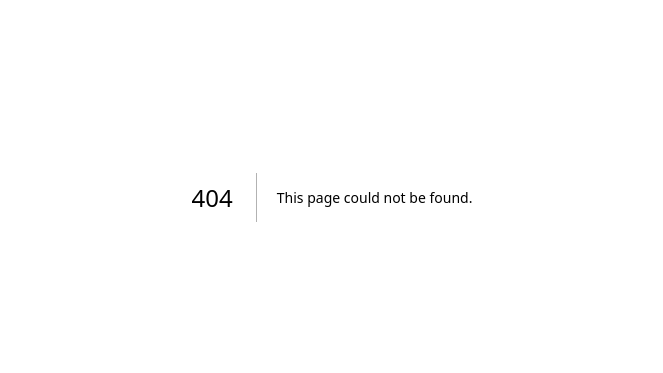
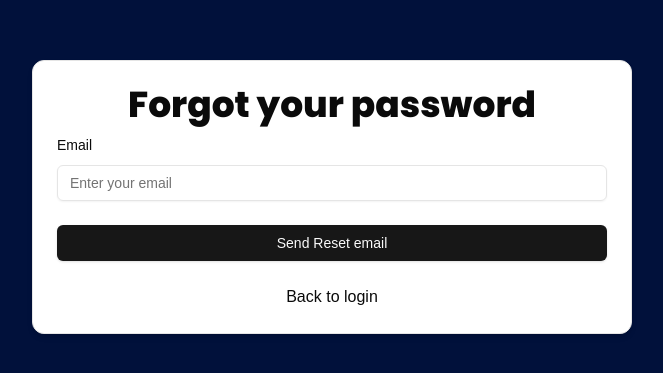
Before and after one commit to femiabimbola/Next-Auth-v5, a Next.js app: page /auth/reset in a window 1280 px wide. Before the commit this address had no page. Shown: the part 203-576 px from the top of the page, without its empty margins (308-971 px from the left). Built offline with nearby package versions, Linux system fonts and the light colour scheme.

Commit message:
reset frontend

```diff
--- /dev/null
+++ b/app/auth/reset/page.tsx
@@ -0,0 +1,7 @@
+import ResetPassword from "@/components/reset-password";
+
+const ResetPage = () => {
+  return <ResetPassword />;
+};
+
+export default ResetPage;
--- a/components/login-form.tsx
+++ b/components/login-form.tsx
@@ -14,6 +14,7 @@ import axios from "axios";
 import { useEffect, useState, useTransition } from "react";
 import { useRouter, useSearchParams } from "next/navigation";
 import { useSession, SessionProvider } from "next-auth/react";
+import Link from "next/link";
 
 export const LoginForm = () => {
   // Setting the state
@@ -111,6 +112,14 @@ export const LoginForm = () => {
         <FormError message={error} />
         <FormSuccess message={success} />
         <Button
+          size="lg"
+          variant={"link"}
+          asChild
+          className="px-0"
+        >
+          <Link href={"/auth/reset"}>Forgot Password</Link>
+        </Button>
+        <Button
           type="submit"
           className="w-full py-6 bg-[#01113B]"
           disabled={isPending}
--- a/components/new-verification-form.tsx
+++ b/components/new-verification-form.tsx
@@ -22,11 +22,16 @@ export const NewVerificationForm = () => {
       return;
     }
 
-    await axios.get("/api/new-verification/", { params: { token } }).then((response: any) => {
-      setSuccess(response.data.success);
-      setError(response.data.error);
-      router.push("/settings");
-    });
+    await axios
+      .get("/api/new-verification/", { params: { token } })
+      .then((response: any) => {
+        setSuccess(response.data.success);
+        setError(response.data.error);
+        router.push("/settings");
+      })
+      .catch(() => {
+        setError("something went wrong");
+      });
   }, [token]);
 
   useEffect(() => {
--- /dev/null
+++ b/components/reset-password.tsx
@@ -0,0 +1,71 @@
+"use client";
+
+import { Input } from "@/components/ui/input";
+import { Button } from "@/components/ui/button";
+import FormError from "@/components/form-error";
+import FormSuccess from "@/components/form-success";
+import { zodResolver } from "@hookform/resolvers/zod";
+import { useForm } from "react-hook-form";
+import { Form, FormControl, FormField, FormItem, FormLabel, FormMessage } from "@/components/ui/form";
+import { useState, useTransition } from "react";
+import { CardWrapper } from "./card-wrapper";
+import { ResetSchema } from "@/schemas";
+import * as z from "zod";
+
+const ResetPassword = () => {
+  const [error, setError] = useState<string | undefined>("");
+  const [success, setSuccess] = useState<string | undefined>("");
+  const [isPending, startTransition] = useTransition();
+
+  const form = useForm<z.infer<typeof ResetSchema>>({
+    resolver: zodResolver(ResetSchema),
+    defaultValues: { email: "" },
+  });
+
+  return (
+    <CardWrapper
+      headerLabel="Forgot your password"
+      backButtonLabel="Back to login"
+      backButtonHref="/auth/login"
+    >
+      <Form {...form}>
+        <form
+          // onSubmit={form.handleSubmit(onSubmit)}
+          className="space-y-6"
+        >
+          <div className="space-y-4">
+            <FormField
+              control={form.control}
+              name="email"
+              render={({ field }) => (
+                <FormItem>
+                  <FormLabel>Email</FormLabel>
+                  <FormControl>
+                    <Input
+                      {...field}
+                      disabled={isPending}
+                      placeholder="Enter your email"
+                      type="email"
+                    />
+                  </FormControl>
+                  <FormMessage />
+                </FormItem>
+              )}
+            />
+          </div>
+          <FormError message={error} />
+          <FormSuccess message={success} />
+          <Button
+            type="submit"
+            className="w-full"
+            disabled={isPending}
+          >
+            Send Reset email
+          </Button>
+        </form>
+      </Form>
+    </CardWrapper>
+  );
+};
+
+export default ResetPassword;
--- a/routes.ts
+++ b/routes.ts
@@ -11,7 +11,7 @@ export const publicRoutes = ["/", "/auth/new-verification"];
  * These routes will redirect logged in users to /settings
  * @type{string[]}
  */
-export const authRoutes = ["/auth/login", "/auth/register", "/auth/error"];
+export const authRoutes = ["/auth/login", "/auth/register", "/auth/error", "/auth/reset"];
 
 /**
  * The prefix for API authentication.
--- a/schemas/index.ts
+++ b/schemas/index.ts
@@ -11,3 +11,9 @@ export const RegisterSchema = z.object({
   password: z.string().min(6, { message: "Password is required" }),
   name: z.string().min(1, { message: "name is required" }),
 });
+
+export const ResetSchema = z.object({
+  email: z.string({ invalid_type_error: "Must be a string" }).email({
+    message: "Valid email is required",
+  }),
+});
```
